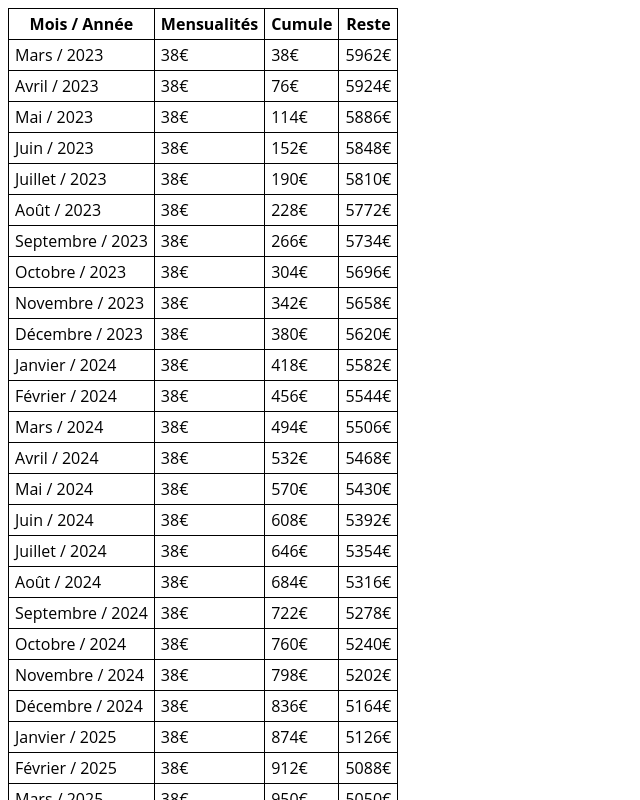
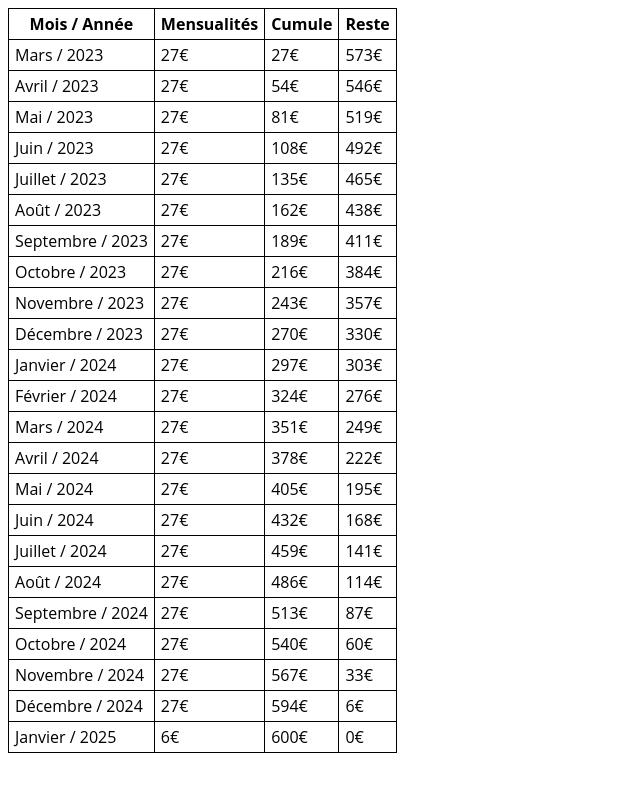
Before and after one commit to MadickeTHIANE/payment-schedule, a React (Create React App) app: page / in a window 1280 px wide. Shown: the top 800 px of the page, without its empty margins (0-640 px from the left). Built offline with nearby package versions, Linux system fonts and the light colour scheme.

Commit message:
Add conditon preventing too highmonthly payment

```diff
--- a/src/App.js
+++ b/src/App.js
@@ -20,8 +20,8 @@ function App() {
   const currentMonth = monthTable[d.getMonth()];
   const currentYear = d.getFullYear();
 
-  const totalAmountDue = 6000;
-  let monthlyPayment = 38;
+  const totalAmountDue = 600;
+  let monthlyPayment = 27;
   const repaymentPeriod = totalAmountDue / monthlyPayment;
 
   const repaymentRowTemplate = (month, year, cumul, rest) => {
@@ -61,7 +61,12 @@ function App() {
       index--;
     }
   };
-  repaymentRowsInit();
+
+  if (monthlyPayment >= totalAmountDue) {
+    alert("Mensualité trop élevée");
+  } else {
+    repaymentRowsInit();
+  }
 
   return (
     <div>
```
